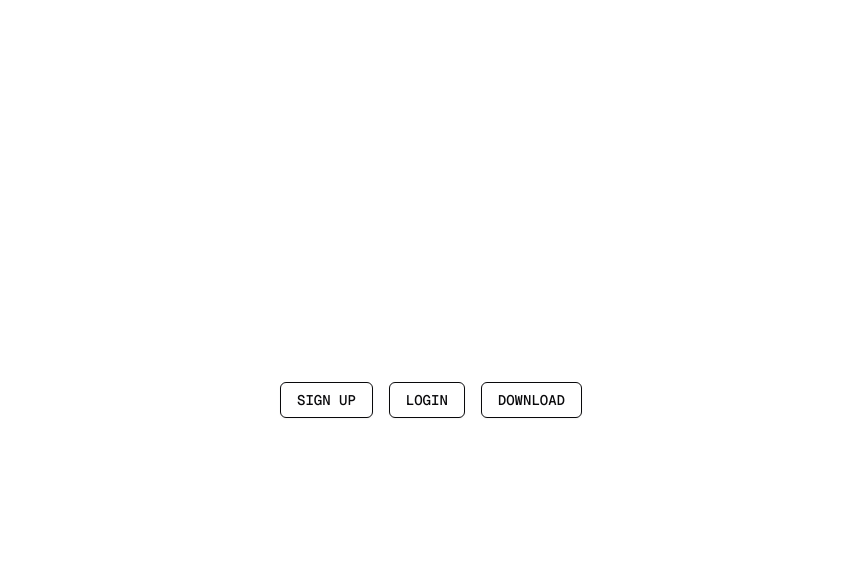
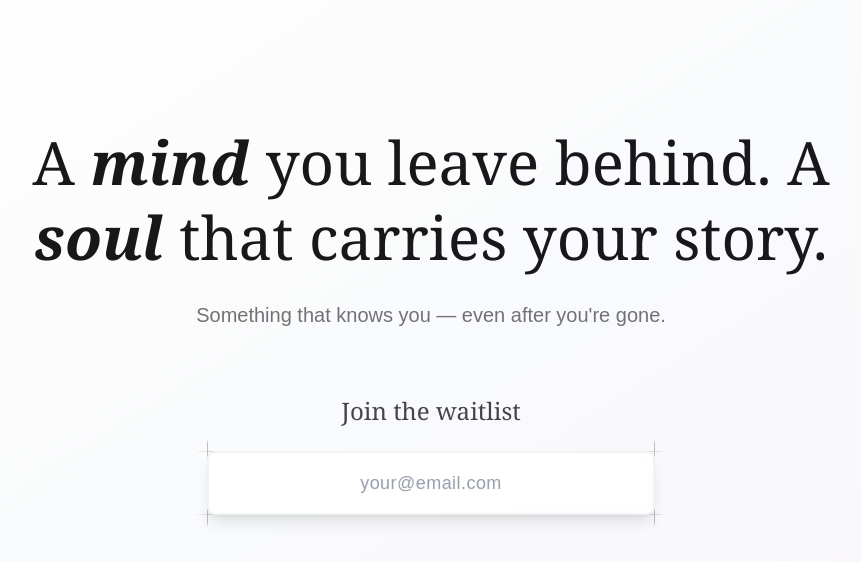
Before and after one commit to G9000/anima-operating-system, a React app in the folder web/: page / in a window 1280 px wide. Shown: the whole page, without its empty margins (209-1070 px from the left). Built offline with nearby package versions, Linux system fonts and the light colour scheme; no server answers.

Commit message:
update landing page

```diff
--- /dev/null
+++ b/web/app/components/landing/LandingPage.tsx
@@ -0,0 +1,169 @@
+"use client";
+
+import { useState, useEffect, useRef } from "react";
+import { cn } from "@/app/lib/utils";
+import { Textarea } from "@/app/components/base";
+
+interface LandingPageProps {
+  onGetStarted: () => void;
+  onSignIn: () => void;
+}
+
+export function LandingPage({ onGetStarted, onSignIn }: LandingPageProps) {
+  const [isLoaded, setIsLoaded] = useState(false);
+  const [emailValue, setEmailValue] = useState("");
+  const [isSubmitting, setIsSubmitting] = useState(false);
+  const [isSubmitted, setIsSubmitted] = useState(false);
+  const inputRef = useRef(null);
+
+  useEffect(() => {
+    setIsLoaded(true);
+
+    const interval = setInterval(() => {}, 4000);
+
+    return () => clearInterval(interval);
+  }, []);
+
+  const handleSubmitEmail = async () => {
+    if (!emailValue.trim()) return;
+
+    setIsSubmitting(true);
+
+    // Simulate API call
+    setTimeout(() => {
+      setIsSubmitting(false);
+      setIsSubmitted(true);
+      setEmailValue("");
+    }, 1500);
+  };
+
+  const handleKeyPress = (e: React.KeyboardEvent) => {
+    if (e.key === "Enter" && !e.shiftKey) {
+      e.preventDefault();
+      handleSubmitEmail();
+    }
+  };
+
+  return (
+    <div className="relative min-h-screen overflow-hidden bg-gradient-to-br from-white via-gray-50 to-purple-50">
+      <div className="relative z-10 flex flex-col items-center justify-center min-h-screen px-4 -mt-20">
+        <div
+          className={cn(
+            "max-w-4xl mx-auto text-center space-y-8 transition-all duration-1000",
+            isLoaded ? "opacity-100 translate-y-0" : "opacity-0 translate-y-8"
+          )}
+        >
+          <div className="space-y-6">
+            <h1 className="text-5xl md:text-6xl font-medium font-serif text-primary leading-tight">
+              A <span className="font-bold italic">mind</span> you leave behind.
+              A <span className="font-bold italic">soul</span> that carries your
+              story.
+            </h1>
+
+            <p className="text-xl text-primary/60 font-light leading-relaxed max-w-3xl mx-auto">
+              Something that knows you — even after you're gone.
+            </p>
+          </div>
+
+          {/* Waitlist Section */}
+          <div className="mt-16 space-y-6">
+            <h2 className="text-2xl font-serif text-primary/80">
+              Join the waitlist
+            </h2>
+
+            <div className="max-w-md mx-auto">
+              <div className="relative w-full group">
+                <div className="absolute inset-0 -m-8 rounded-2xl bg-gradient-to-r from-purple-200/40 via-pink-200/40 to-blue-200/40 blur-2xl opacity-0 group-focus-within:opacity-100 transition-all duration-700 scale-95 group-focus-within:scale-100" />
+                <div className="absolute inset-0 -m-6 rounded-xl bg-gradient-to-br from-purple-100/50 via-pink-100/50 to-blue-100/50 blur-xl opacity-0 group-focus-within:opacity-80 transition-all duration-500" />
+                <div className="absolute inset-0 -m-4 rounded-lg bg-white/60 blur-md opacity-0 group-focus-within:opacity-60 transition-all duration-300" />
+                <div
+                  className="absolute top-0 -left-3 w-[calc(100%+24px)] h-px transition-all duration-700 group-hover:h-0.5 group-focus-within:h-1 group-hover:shadow-lg group-hover:shadow-gray-300/50 group-focus-within:shadow-xl group-focus-within:shadow-purple-400/60 group-focus-within:drop-shadow-lg"
+                  style={{
+                    background:
+                      "linear-gradient(90deg,rgba(0, 0, 0, 0) 0%, #bdbdbd 5%, #bdbdbd 95%, rgba(255, 255, 255, 0) 100%)",
+                  }}
+                />
+                <div
+                  className="absolute bottom-0 -left-3 w-[calc(100%+24px)] h-px transition-all duration-700 group-hover:h-0.5 group-focus-within:h-1 group-hover:shadow-lg group-hover:shadow-gray-300/50 group-focus-within:shadow-xl group-focus-within:shadow-pink-400/60 group-focus-within:drop-shadow-lg"
+                  style={{
+                    background:
+                      "linear-gradient(90deg,rgba(0, 0, 0, 0) 0%, #bdbdbd 5%, #bdbdbd 95%, rgba(255, 255, 255, 0) 100%)",
+                  }}
+                />
+                <div
+                  className="absolute -top-3 left-0 h-[calc(100%+24px)] w-px transition-all duration-700 group-hover:w-0.5 group-focus-within:w-1 group-hover:shadow-lg group-hover:shadow-gray-300/50 group-focus-within:shadow-xl group-focus-within:shadow-blue-400/60 group-focus-within:drop-shadow-lg"
+                  style={{
+                    background:
+                      "linear-gradient(0deg,rgba(0, 0, 0, 0) 0%, #bdbdbd 5%, #bdbdbd 95%, rgba(255, 255, 255, 0) 100%)",
+                  }}
+                />
+                <div
+                  className="absolute -top-3 right-0 h-[calc(100%+24px)] w-px transition-all duration-700 group-hover:w-0.5 group-focus-within:w-1 group-hover:shadow-lg group-hover:shadow-gray-300/50 group-focus-within:shadow-xl group-focus-within:shadow-purple-400/60 group-focus-within:drop-shadow-lg"
+                  style={{
+                    background:
+                      "linear-gradient(0deg,rgba(0, 0, 0, 0) 0%, #bdbdbd 5%, #bdbdbd 95%, rgba(255, 255, 255, 0) 100%)",
+                  }}
+                />{" "}
+                {!isSubmitted ? (
+                  <input
+                    ref={inputRef}
+                    type="email"
+                    value={emailValue}
+                    onChange={(e) => setEmailValue(e.target.value)}
+                    onKeyDown={handleKeyPress}
+                    className={cn(
+                      "h-16 w-full rounded-lg border-2 border-gray-200/50 relative z-10 px-4",
+                      "bg-white/90 backdrop-blur-sm shadow-lg",
+                      "transition-all duration-500 ease-in-out",
+                      "focus:bg-white focus:border-purple-300/60 focus:shadow-xl focus:shadow-purple-200/30",
+                      "hover:border-purple-200/70 hover:shadow-md",
+                      "!focus-visible:ring-0 !outline-none",
+                      "placeholder:text-gray-400 placeholder:transition-all placeholder:duration-300",
+                      "focus:placeholder:text-gray-500",
+                      "text-gray-900 selection:bg-purple-200/30",
+                      "font-medium text-lg leading-relaxed tracking-wide text-center"
+                    )}
+                    placeholder="your@email.com"
+                    style={{
+                      textShadow: "0 1px 2px rgba(0,0,0,0.05)",
+                    }}
+                  />
+                ) : (
+                  <div
+                    className={cn(
+                      "h-16 rounded-none relative z-10 flex items-center justify-center",
+                      "bg-gradient-to-br from-white/80 via-gray-50/70 to-slate-50/60 backdrop-blur-sm",
+                      "text-primary/70 font-medium"
+                    )}
+                  >
+                    ✨ Thank you! We'll be in touch soon.
+                  </div>
+                )}
+                {emailValue && !isSubmitted && (
+                  <div className="absolute inset-0 pointer-events-none">
+                    <div className="absolute bottom-4 right-3 w-2 h-2 bg-gray-400 rounded-full animate-pulse opacity-60" />
+                  </div>
+                )}
+              </div>
+            </div>
+
+            {isSubmitting && (
+              <div className="flex items-center justify-center space-x-3 text-gray-500 text-sm relative">
+                <div className="absolute inset-0 bg-gray-100/30 blur-lg rounded-full animate-pulse" />
+
+                <div className="flex space-x-1 relative z-10">
+                  <div className="w-2 h-2 bg-gray-400 rounded-full animate-bounce shadow-lg shadow-gray-200/50" />
+                  <div className="w-2 h-2 bg-gray-500 rounded-full animate-bounce delay-100 shadow-lg shadow-gray-200/50" />
+                  <div className="w-2 h-2 bg-gray-600 rounded-full animate-bounce delay-200 shadow-lg shadow-gray-200/50" />
+                </div>
+                <span className="relative z-10 text-gray-600 animate-pulse">
+                  Saving your place in eternity...
+                </span>
+              </div>
+            )}
+          </div>
+        </div>
+      </div>
+    </div>
+  );
+}
--- /dev/null
+++ b/web/app/components/landing/index.ts
@@ -0,0 +1 @@
+export * from "./LandingPage";
--- a/web/app/page.tsx
+++ b/web/app/page.tsx
@@ -1,13 +1,24 @@
 "use client";
 
+import { useState } from "react";
 import { useRouter } from "next/navigation";
 import { AuthDialog } from "@/app/components/core";
 import { Dashboard, apps } from "@/app/components/dashboard";
+import { LandingPage } from "@/app/components/landing";
 import { useAuth } from "./hooks/useAuth";
 
 export default function Home() {
   const { user } = useAuth();
   const router = useRouter();
+  const [showAuth, setShowAuth] = useState(false);
+
+  const handleGetStarted = () => {
+    setShowAuth(true);
+  };
+
+  const handleSignIn = () => {
+    setShowAuth(true);
+  };
 
   const handleAppClick = (appId: string) => {
     console.log(`Launching app: ${appId}`);
@@ -22,16 +33,19 @@ export default function Home() {
   };
 
   return (
-    <main className="relative min-h-screen w-full ">
-      {user ? (
+    <main className="relative min-h-screen w-full">
+      {/* {user ? (
         <Dashboard
           apps={apps}
           onAppClick={handleAppClick}
           onManageClick={handleManageClick}
         />
+      ) : showAuth ? (
+        <AuthDialog />
       ) : (
-        <AuthDialog />
-      )}
+        <LandingPage onGetStarted={handleGetStarted} onSignIn={handleSignIn} />
+      )} */}
+      <LandingPage onGetStarted={handleGetStarted} onSignIn={handleSignIn} />
     </main>
   );
 }
```
